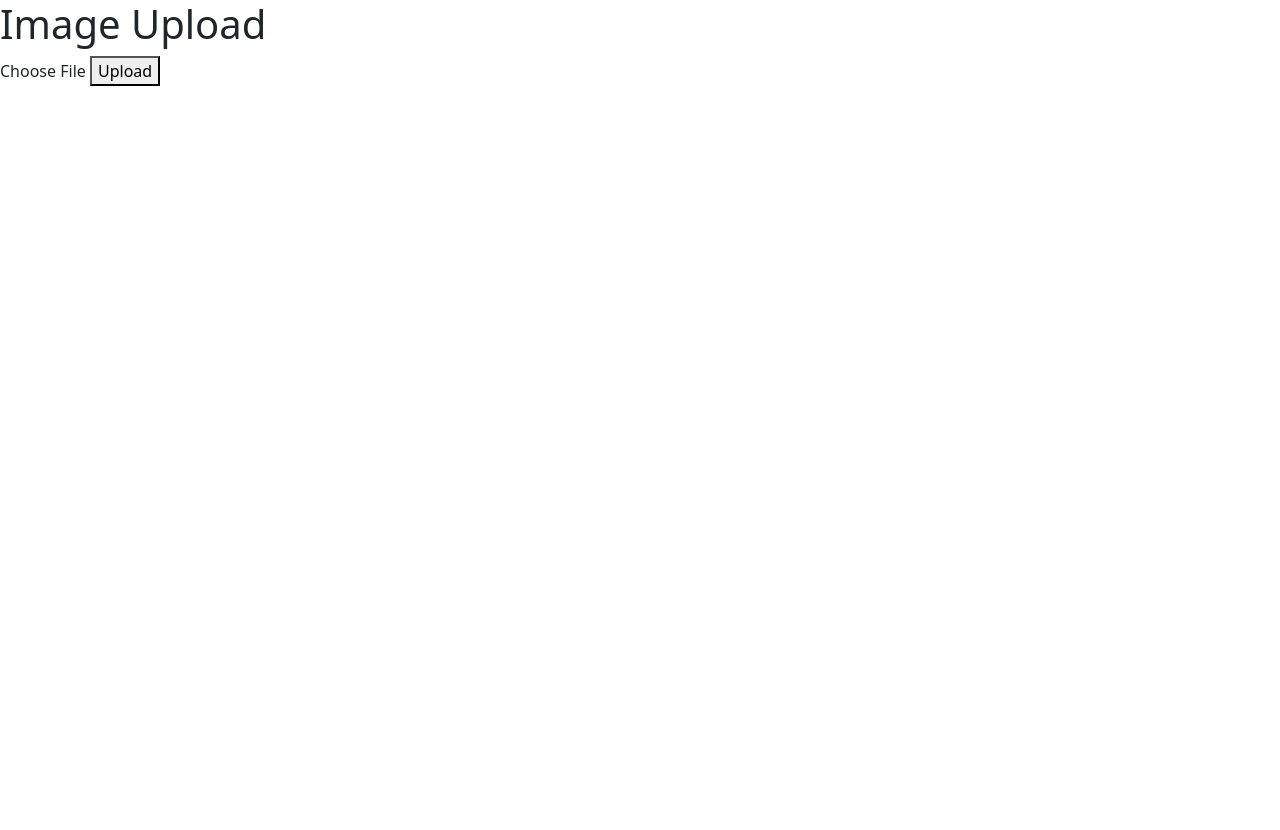
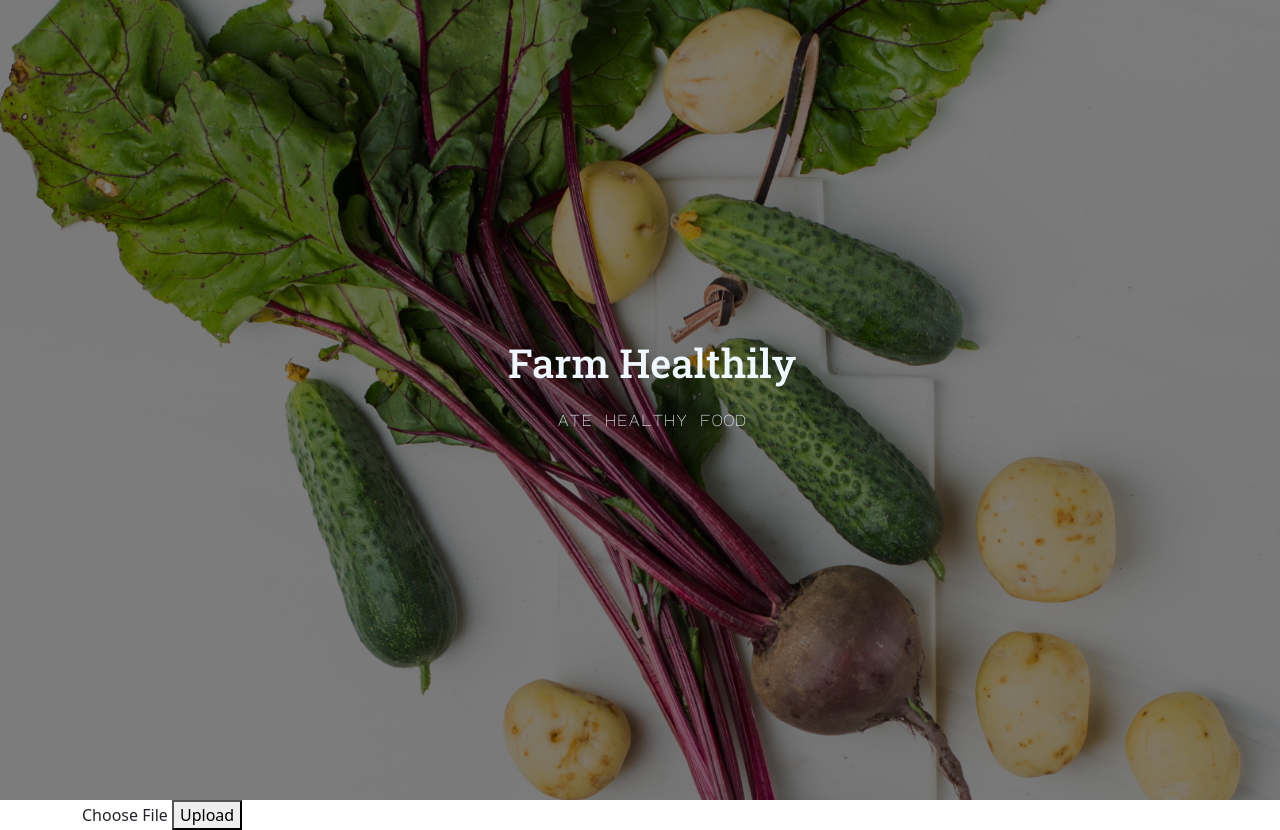
Before and after one commit to lkarjun/farm-healthily, a FastAPI app: page / in a window 1280 px wide. Before the commit the page ends 86 px from the top, so only its background shows below. Run offline with FastAPI, Linux system fonts and the light colour scheme; some libraries are stand-ins or nearby versions.

Commit message:
Landing-page

```diff
--- a/templates/index.html
+++ b/templates/index.html
@@ -6,14 +6,57 @@
     <meta name="viewport" content="width=, initial-scale=1.0">
 
     <link href="https://cdn.jsdelivr.net/npm/bootstrap@5.0.0-beta2/dist/css/bootstrap.min.css" rel="stylesheet" integrity="sha384-BmbxuPwQa2lc/FVzBcNJ7UAyJxM6wuqIj61tLrc4wSX0szH/Ev+nYRRuWlolflfl" crossorigin="anonymous">
+    <link rel="preconnect" href="https://fonts.gstatic.com">
+    <link href="https://fonts.googleapis.com/css2?family=Major+Mono+Display&family=Roboto+Slab:wght@500&display=swap" rel="stylesheet">
+    <title>Image Upload</title>
 
-    <title>Image Upload</title>
+    <style>
+        .banner{
+            width: 100%;
+            height: 100vh;
+            background-image: linear-gradient(rgba(0,0,0,0.50), rgba(0,0,0,0.50)), url("static/images/cover1.jpg");
+            background-size: cover;
+            background-position: center;
+        }
+
+        .content{
+            width: 100%;
+            position: absolute;
+            top: 50%;
+            transform: translateY(-50%);
+            color: aliceblue;
+            font-family: 'Roboto Slab', serif;
+
+        }
+
+
+
+    </style>
 
 </head>
 <body>
-    <h1> Image Upload </h1>
 
-    <img id = "output" width="600px" height="300px" style="display: none;">
+
+        <section>
+            <div class="banner">
+                <div class="container-fluid">
+                <div class="jumbotron content text-center">
+                    <h1> Farm Healthily</h1>
+                    <p style="line-height: 50px;  font-family: 'Major Mono Display', monospace;">ate healthy food</p>
+                </div>
+                </div>
+            </div>
+        </section>
+
+    <!-- ------------Landing page ------------ -->
+
+
+    <!-- ------------Landing page ending ------------ -->
+
+
+    <div class="container">
+    <!-- ------------ Image uploading part ------------ -->
+    <section>
 
         <form action="/uploadfile/" enctype="multipart/form-data" method="post">
             <input name="file" type="file" id = "file" onchange="loadFile(event);" accept="image/*" style="display:none;"/>
@@ -21,7 +64,26 @@
             <button type="submit">Upload</button>
         </form>
 
+    </section>
 
+    <!-- ------------Image uploading part ending ------------ -->
+
+    <!-- ------------ Classifying part ------------ -->
+    <section>
+
+        <img id = "output" width="600px" height="300px" style="display: none;">
+
+    </section>
+
+    <!-- ------------classifying part ending ------------ -->
+    <!-- ---------------Footer------------ -->
+    <footer>
+
+    </footer>
+
+    <!-- ---------------Footer------------ -->
+
+    </div>
 
 
 </body>
```
Also changed, not shown: static/images/cover1.jpg (added). Lines whose indentation alone changed are shown as unchanged.
